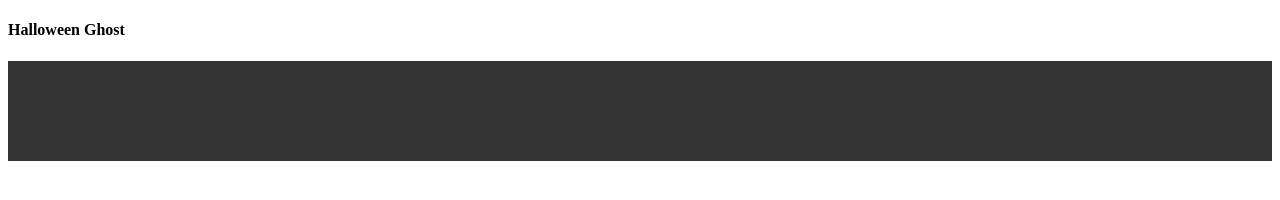
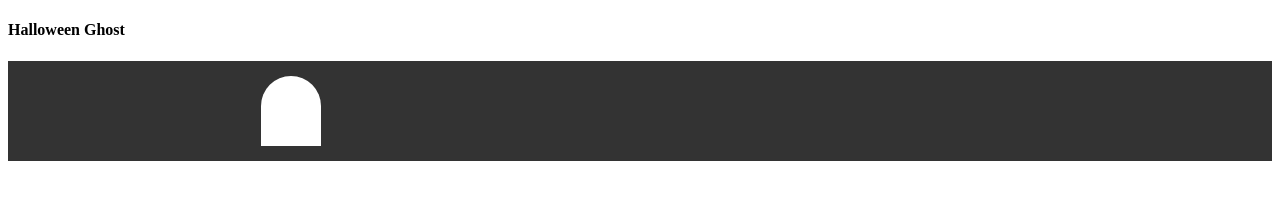
Before and after one commit to hanumancode/Ghost-Animation-CSS3, a plain HTML site: page index.html in a window 1280 px wide. Drawn offline with Linux system fonts and the light colour scheme.

Commit message:
added ghost with border top left / right rounding

```diff
--- a/style.css
+++ b/style.css
@@ -11,3 +11,16 @@ body {
     box-sizing: border-box;
     overflow: hidden;
 }
+
+.ghost {
+    position: absolute;
+    z-index: 99;
+    top: 50%;
+    left: 20%;
+    width: 60px;
+    height: 70px;
+    margin-top: -35px;
+    background: #fff;
+    border-top-left-radius: 70px;
+    border-top-right-radius: 70px;
+}
```
